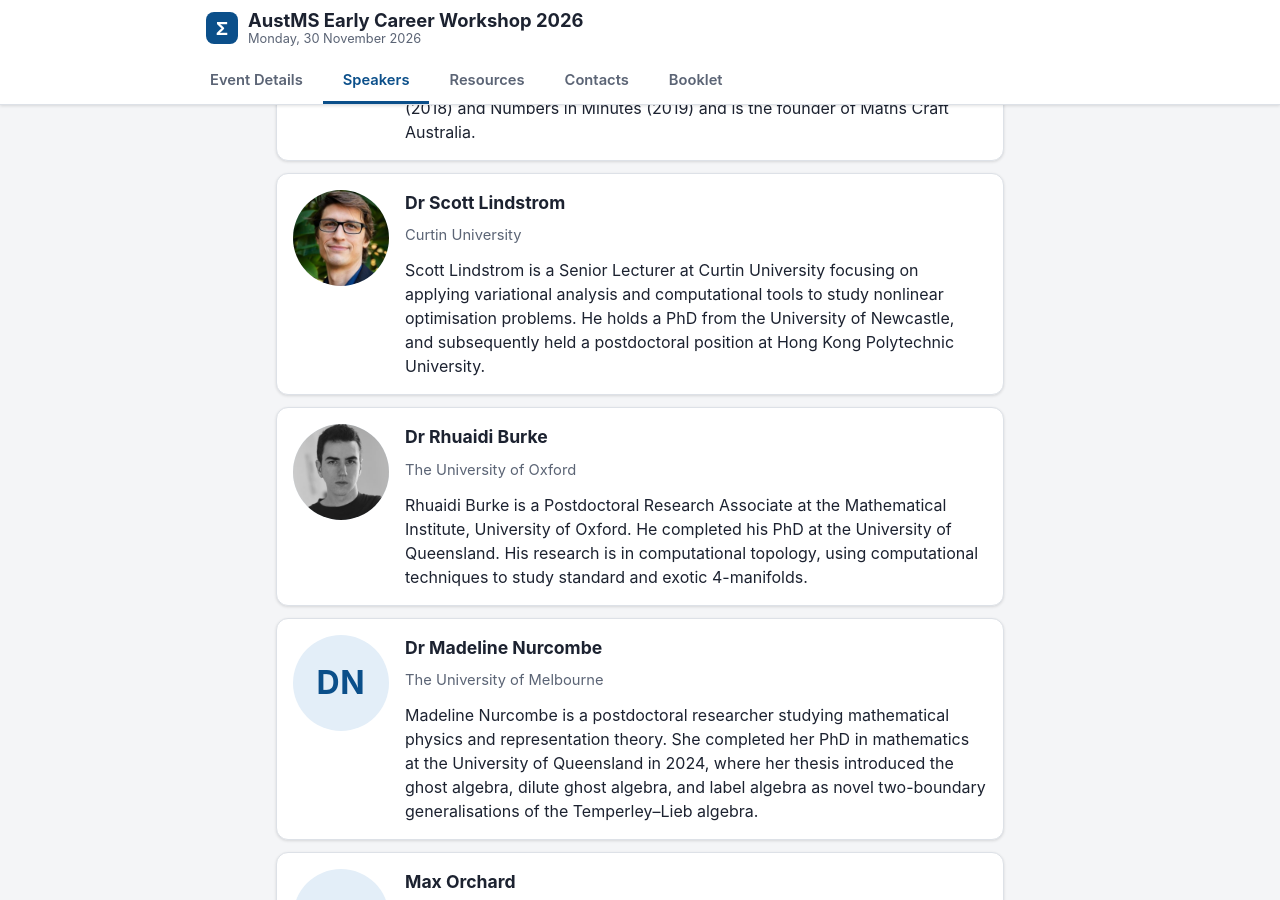
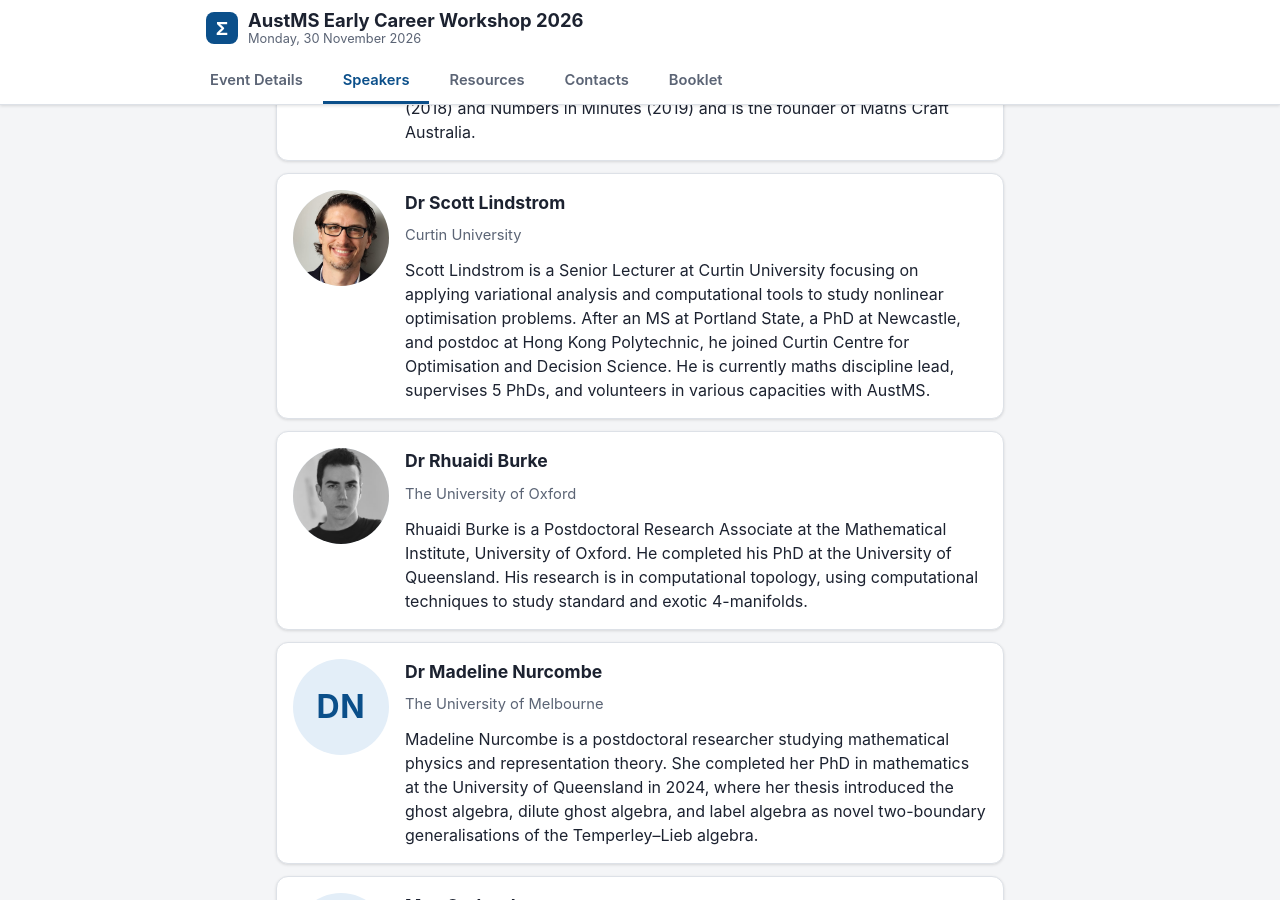
Before and after one commit to eugenetkj98/AustMS_Site, a Jekyll site: the page built from speakers.md, in a window 1280 px wide and 900 px high, scrolled down 3422 px. Built offline with Jekyll 4.4.1, drawn with Linux system fonts in a browser that asks for light colours.

Commit message:
Update Scott Lindstrom

```diff
--- a/_data/speakers.yml
+++ b/_data/speakers.yml
@@ -91,7 +91,7 @@
   institution: Curtin University
   photo: "/assets/speakers/Scott_Lindstrom.png"
   bio: >-
-    Scott Lindstrom is a Senior Lecturer at Curtin University focusing on applying variational analysis and computational tools to study nonlinear optimisation problems. He holds a PhD from the University of Newcastle, and subsequently held a postdoctoral position at Hong Kong Polytechnic University.
+    Scott Lindstrom is a Senior Lecturer at Curtin University focusing on applying variational analysis and computational tools to study nonlinear optimisation problems. After an MS at Portland State, a PhD at Newcastle, and postdoc at Hong Kong Polytechnic, he joined Curtin Centre for Optimisation and Decision Science. He is currently maths discipline lead, supervises 5 PhDs, and volunteers in various capacities with AustMS.
 
 - name: Dr Rhuaidi Burke
   institution: The University of Oxford
```
Also changed, not shown: assets/speakers/Scott_Lindstrom.png.
